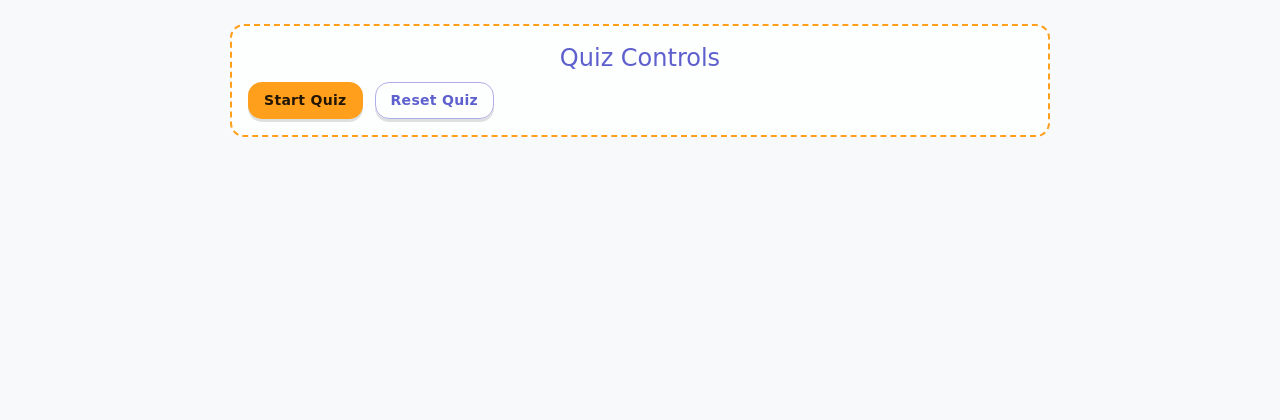
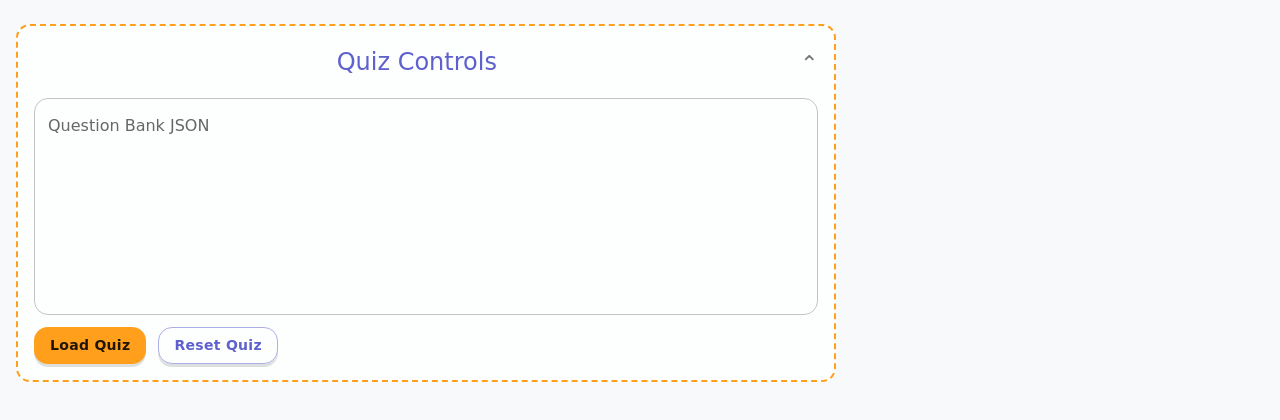
Before and after one commit to srijan17/qui-board, a React (Create React App) app: page / in a window 1280 px wide. Shown: the top 420 px of the page. Built offline with nearby package versions, Linux system fonts and the light colour scheme.

Commit message:
added quiz loading

```diff
--- a/src/App.tsx
+++ b/src/App.tsx
@@ -1,39 +1,140 @@
 import { useState } from "react";
-import { Box, Button, Paper, Stack, Typography } from "@mui/material";
+import {
+  Accordion,
+  AccordionDetails,
+  AccordionSummary,
+  Alert,
+  Box,
+  Button,
+  Paper,
+  Stack,
+  TextField,
+  Typography,
+} from "@mui/material";
 import LoadQuiz from "./LoadQuiz";
+import { Category } from "./LoadQuiz";
+
+interface QuizData {
+  categories: Category[];
+}
+
+function validateQuestionBank(input: unknown): QuizData {
+  if (!input || typeof input !== "object") {
+    throw new Error("JSON must be an object with a categories array.");
+  }
+
+  const data = input as QuizData;
+  if (!Array.isArray(data.categories) || data.categories.length === 0) {
+    throw new Error("categories must be a non-empty array.");
+  }
+
+  data.categories.forEach((category, categoryIndex) => {
+    if (!category || typeof category !== "object") {
+      throw new Error(`Category at index ${categoryIndex} is invalid.`);
+    }
+
+    if (!category.id || !category.title || !Array.isArray(category.questions)) {
+      throw new Error(`Category ${categoryIndex + 1} must have id, title, and questions.`);
+    }
+
+    category.questions.forEach((question, questionIndex) => {
+      if (!question?.id || typeof question.points !== "number" || !question.question) {
+        throw new Error(
+          `Question ${questionIndex + 1} in category "${category.title}" is missing id, points, or question.`
+        );
+      }
+    });
+  });
+
+  return data;
+}
 
 export default function App() {
   const [quizKey, setQuizKey] = useState<string | null>(null);
+  const [questionBankInput, setQuestionBankInput] = useState("");
+  const [questionBank, setQuestionBank] = useState<QuizData | null>(null);
+  const [validationError, setValidationError] = useState<string | null>(null);
+  const [controlsExpanded, setControlsExpanded] = useState(true);
 
   function handleReset() {
     setQuizKey(null);
+    setQuestionBank(null);
+    setValidationError(null);
+    setControlsExpanded(true);
+  }
+
+  function handleLoadQuiz() {
+    try {
+      const parsed = JSON.parse(questionBankInput);
+      const validated = validateQuestionBank(parsed);
+
+      setQuestionBank(validated);
+      setValidationError(null);
+      setQuizKey(`custom-${Date.now()}`);
+      setControlsExpanded(false);
+    } catch (error) {
+      const message = error instanceof Error ? error.message : "Invalid JSON.";
+      setValidationError(message);
+      setQuizKey(null);
+      setQuestionBank(null);
+      setControlsExpanded(true);
+    }
   }
 
   return (
     <Box sx={{ minHeight: "100vh", py: 3, px: 2 }}>
-      <Paper
-        elevation={0}
+      <Accordion
+        expanded={controlsExpanded}
+        onChange={(_, expanded) => setControlsExpanded(expanded)}
         sx={{
           maxWidth: 820,
           mx: "auto",
           mb: 2,
-          p: 2,
           border: "2px dashed",
           borderColor: "secondary.main",
           bgcolor: "rgba(255,255,255,0.75)",
+          boxShadow: "none",
+          "&::before": { display: "none" },
         }}
       >
-        <Typography variant="h5" sx={{ textAlign: "center", color: "primary.main", mb: 1 }}>
-          Quiz Controls
-        </Typography>
-        <Stack direction={{ xs: "column", sm: "row" }} spacing={1.5} justifyContent="center">
-          <Button variant="contained" color="secondary" onClick={() => setQuizKey("something")}>Start Quiz</Button>
-          <Button variant="outlined" color="primary" onClick={handleReset}>Reset Quiz</Button>
-        </Stack>
-      </Paper>
+        <AccordionSummary
+          expandIcon={<Typography sx={{ fontSize: 22, lineHeight: 1 }}>⌄</Typography>}
+          sx={{ px: 2 }}
+        >
+          <Typography variant="h5" sx={{ textAlign: "center", color: "primary.main", width: "100%" }}>
+            Quiz Controls
+          </Typography>
+        </AccordionSummary>
 
-      { quizKey && <LoadQuiz quizKey={quizKey} />}
+        <AccordionDetails sx={{ p: 2, pt: 0 }}>
+          <Paper elevation={0} sx={{ bgcolor: "transparent" }}>
+            <Stack spacing={1.5}>
+              <TextField
+                fullWidth
+                multiline
+                minRows={8}
+                label="Question Bank JSON"
+                placeholder='{"categories":[{"id":"movies","title":"Movies","questions":[{"id":"m-100","points":100,"question":"..."}]}]}'
+                value={questionBankInput}
+                onChange={(event) => setQuestionBankInput(event.target.value)}
+              />
 
+              {validationError && <Alert severity="error">{validationError}</Alert>}
+
+              <Stack direction={{ xs: "column", sm: "row" }} spacing={1.5} justifyContent="center">
+                <Button variant="contained" color="secondary" onClick={handleLoadQuiz}>
+                  Load Quiz
+                </Button>
+                <Button variant="outlined" color="primary" onClick={handleReset}>
+                  Reset Quiz
+                </Button>
+              </Stack>
+            </Stack>
+          </Paper>
+        </AccordionDetails>
+      </Accordion>
+
+      {quizKey && questionBank && <LoadQuiz quizKey={quizKey} questionBank={questionBank} />}
     </Box>
   );
 }
--- a/src/LoadQuiz.tsx
+++ b/src/LoadQuiz.tsx
@@ -25,6 +25,10 @@ export interface Category {
   questions: Question[];
 }
 
+interface QuizData {
+  categories: Category[];
+}
+
 const STORAGE_KEY = "quiz-board-progress";
 
 function loadAnswered(quizKey: string): string[] {
@@ -36,7 +40,7 @@ function loadAnswered(quizKey: string): string[] {
   }
 }
 
-export default function LoadQuiz(props:{quizKey:string}) {
+export default function LoadQuiz(props:{quizKey:string, questionBank: QuizData}) {
   const [selectedQuestion, setSelectedQuestion] = useState<Question | null>(null);
   const [selectedCategory, setSelectedCategory] = useState<string>("");
   const [answeredQuestionIds, setAnsweredQuestionIds] = useState<string[]>(() => loadAnswered(props.quizKey));
@@ -68,7 +72,7 @@ export default function LoadQuiz(props:{quizKey:string}) {
     setResetOpen(false);
   }
 
-  const categories = quizData.categories as Category[];
+  const categories = props.questionBank?.categories ?? (quizData.categories as Category[]);
 
   return (
     <Box sx={{ minHeight: "100vh", bgcolor: "background.default", py: 3 }}>
--- a/src/QuestionCard.tsx
+++ b/src/QuestionCard.tsx
@@ -37,7 +37,7 @@ export default function QuestionCard({ question, answered, onClick }: Props) {
       <CardActionArea
         disabled={answered}
         onClick={onClick}
-        sx={{ cursor: answered ? "default" : "pointer" }}
+        sx={{ cursor: answered ? "default" : "pointer", minWidth: "15vw", minHeight: "10vh" }}
       >
         <CardContent sx={{ textAlign: "center", py: 2.2 }}>
           <Typography
@@ -49,7 +49,7 @@ export default function QuestionCard({ question, answered, onClick }: Props) {
               textShadow: answered ? "none" : "0 1px 0 rgba(0,0,0,0.18)",
             }}
           >
-            {answered ? "—" : `$${question.points}`}
+            {answered ? "—" : `${question.points}`}
           </Typography>
         </CardContent>
       </CardActionArea>
--- a/src/QuestionModal.tsx
+++ b/src/QuestionModal.tsx
@@ -72,6 +72,24 @@ export default function QuestionModal({
     },
   };
 
+  const parseQuestionText = (text: string) => {
+    const parts = text.split("<br>");
+    return parts.map((part, index) => (
+      <Typography
+        key={index}
+        variant="h5"
+        sx={{
+          textAlign: "center",
+          fontWeight: 500,
+          width: "100%",
+          wordBreak: "break-word",
+          mb: index < parts.length - 1 ? 2 : 0,
+        }}
+      >
+        {part}
+      </Typography>
+    ));
+  }
   const banner =
     question.tag &&
     announcementConfig[
@@ -147,7 +165,7 @@ export default function QuestionModal({
           />
         )}
         <Typography variant="body1" sx={{ color: "text.secondary" }}>
-          {question.options?.[0] ?? question.question}
+          {question.options?.[0] ?? parseQuestionText(question.question)}
         </Typography>
       </Box>
     ),
@@ -170,7 +188,7 @@ export default function QuestionModal({
           />
         )}
         <Typography variant="h5" sx={{ textAlign: "center", fontWeight: 500, wordBreak: "break-word" }}>
-          {question.question}
+          {parseQuestionText(question.question)}
         </Typography>
       </Box>
     ),
@@ -186,7 +204,7 @@ export default function QuestionModal({
           </audio>
         </Box>
         <Typography variant="body1" sx={{ color: "text.secondary" }}>
-          {question.question}
+          {parseQuestionText(question.question)}
         </Typography>
       </Box>
     ),
@@ -209,7 +227,7 @@ export default function QuestionModal({
           wordBreak: "break-word",
         }}
       >
-        {question.question}
+        {parseQuestionText(question.question)}
       </Typography>
     );
   };
```
Also changed, not shown: 1 other file (tests, documents, lock files or other folders).
